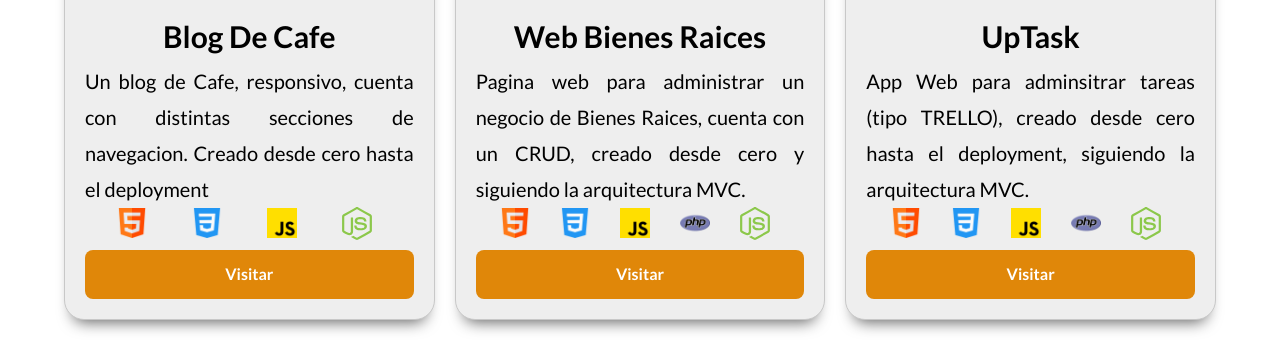
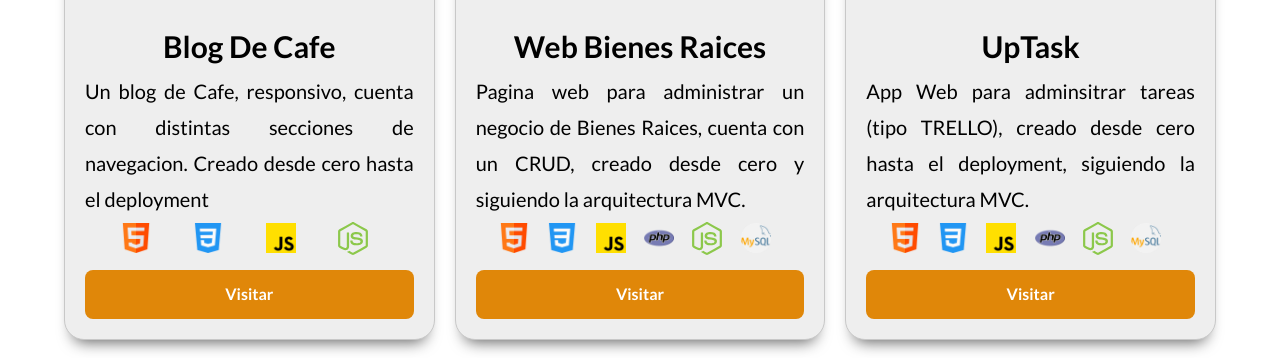
Before and after one commit to Angel-Mrt/Mi-Portafolio, a PHP site: page / in a window 1280 px wide. Shown: the part 2664-3022 px from the top of the page. Run offline with PHP 8.4, Linux system fonts and the light colour scheme; some libraries are stand-ins or nearby versions.

Commit message:
Añadiendo un nuevo proyecto y ajustando el diseño

```diff
--- a/index.php
+++ b/index.php
@@ -81,6 +81,7 @@
             <div class="contenido-anuncio">
                 <h3>MaxiBandas</h3>
                 <p>Pagina web para promocionar, contactar y/o contratar grupos y bandas musicales. (Colaboracion)</p>
+                <div class="fijo">
                     <ul class="iconos-caracteristicas">
                         <li>
                             <img class="iconos" loading="lazy" src="/build/img/html.png" alt="icono HTML">
@@ -105,9 +106,11 @@
                         </li>
                     </ul>
 
-                <a href="https://www.maxibandas.mx/" class=" boton-amarillo-bl">
+
+                    <a href="https://www.maxibandas.mx/" class=" boton-amarillo-bl" target="_blank" rel="noopener noreferrer">
                         Visitar
                     </a>
+                </div>
             </div> <!--Contenido Anuncio-->
         </div><!--Anuncio-->
 
@@ -121,6 +124,7 @@
             <div class="contenido-anuncio">
                 <h3>ITSCHI</h3>
                 <p>Pagina Oficial del Instituto Tecnologico Superior de Chicontepec (Colaboracion)</p>
+                <div class="fijo">
                     <ul class="iconos-caracteristicas">
                         <li>
                             <img class="iconos" loading="lazy" src="/build/img/html.png" alt="icono HTML">
@@ -145,9 +149,11 @@
                         </li>
                     </ul>
 
-                <a href="https://itschicontepec.edu.mx/" class=" boton-amarillo-bl">
+
+                    <a href="https://itschicontepec.edu.mx/" class=" boton-amarillo-bl" target="_blank" rel="noopener noreferrer">
                         Visitar
                     </a>
+                </div>
             </div> <!--Contenido Anuncio-->
         </div><!--Anuncio-->
 
@@ -162,6 +168,7 @@
             <div class="contenido-anuncio">
                 <h3>Festival de Musica</h3>
                 <p>Un blog Festival de Musica, responsivo, cuenta con distintas secciones de navegacion </p>
+                <div class="fijo">
                     <ul class="iconos-caracteristicas">
                         <li>
                             <img class="iconos" loading="lazy" src="/build/img/html.png" alt="icono HTML">
@@ -177,9 +184,11 @@
                         </li>
                     </ul>
 
-                <a href="https://festivalmusica-dev.netlify.app/" class=" boton-amarillo-bl">
+
+                    <a href="https://festivalmusica-dev.netlify.app/" class=" boton-amarillo-bl" target="_blank" rel="noopener noreferrer">
                         Visitar
                     </a>
+                </div>
             </div> <!--Contenido Anuncio-->
         </div><!--Anuncio-->
 
@@ -193,6 +202,7 @@
             <div class="contenido-anuncio">
                 <h3>Blog De Cafe</h3>
                 <p>Un blog de Cafe, responsivo, cuenta con distintas secciones de navegacion. Creado desde cero hasta el deployment </p>
+                <div class="fijo">
                     <ul class="iconos-caracteristicas">
                         <li>
                             <img class="iconos" loading="lazy" src="/build/img/html.png" alt="icono HTML">
@@ -208,9 +218,11 @@
                         </li>
                     </ul>
 
-                <a href="https://blogcafe-angelmrt.netlify.app/" class=" boton-amarillo-bl">
+
+                    <a href="https://blogcafe-angelmrt.netlify.app/" class=" boton-amarillo-bl" target="_blank" rel="noopener noreferrer">
                         Visitar
                     </a>
+                </div>
             </div> <!--Contenido Anuncio-->
         </div><!--Anuncio-->
 
@@ -224,6 +236,7 @@
             <div class="contenido-anuncio">
                 <h3>Web Bienes Raices</h3>
                 <p>Pagina web para administrar un negocio de Bienes Raices, cuenta con un CRUD, creado desde cero y siguiendo la arquitectura MVC.</p>
+                <div class="fijo">
                     <ul class="iconos-caracteristicas">
                         <li>
                             <img class="iconos" loading="lazy" src="/build/img/html.png" alt="icono HTML">
@@ -240,11 +253,16 @@
                         <li>
                             <img class="iconos" loading="lazy" src="/build/img/node.svg" alt="icono NodeJs">
                         </li>
+                        <li>
+                            <img class="iconos" loading="lazy" src="/build/img/mysql.png" alt="icono MySql">
+                        </li>
                     </ul>
 
-                <a href="https://voswosa.nyc.dom.my.id/" class=" boton-amarillo-bl">
+
+                    <a href="https://voswosa.nyc.dom.my.id/" class=" boton-amarillo-bl" target="_blank" rel="noopener noreferrer">
                         Visitar
                     </a>
+                </div>
             </div> <!--Contenido Anuncio-->
         </div><!--Anuncio-->
         <div class="anuncio">
@@ -257,6 +275,7 @@
             <div class="contenido-anuncio">
                 <h3>UpTask</h3>
                 <p>App Web para adminsitrar tareas (tipo TRELLO), creado desde cero hasta el deployment, siguiendo la arquitectura MVC. </p>
+                <div class="fijo">
                     <ul class="iconos-caracteristicas">
                         <li>
                             <img class="iconos" loading="lazy" src="/build/img/html.png" alt="icono HTML">
@@ -273,11 +292,16 @@
                         <li>
                             <img class="iconos" loading="lazy" src="/build/img/node.svg" alt="icono NodeJs">
                         </li>
+                        <li>
+                            <img class="iconos" loading="lazy" src="/build/img/mysql.png" alt="icono MySql">
+                        </li>
                     </ul>
 
-                <a href="https://sahbeto.nyc.dom.my.id/" class=" boton-amarillo-bl">
+
+                    <a href="https://sahbeto.nyc.dom.my.id/" class=" boton-amarillo-bl" target="_blank" rel="noopener noreferrer">
                         Visitar
                     </a>
+                </div>
             </div> <!--Contenido Anuncio-->
         </div><!--Anuncio-->
 
@@ -291,6 +315,7 @@
             <div class="contenido-anuncio">
                 <h3>App Salon</h3>
                 <p>App web para administrar una Barberia, los clientes podran generar citas. El admin podra ver las citas. Creado desde cero y siguiendo la arquitectura MVC</p>
+                <div class="fijo">
                     <ul class="iconos-caracteristicas">
                         <li>
                             <img class="iconos" loading="lazy" src="/build/img/html.png" alt="icono HTML">
@@ -307,13 +332,59 @@
                         <li>
                             <img class="iconos" loading="lazy" src="/build/img/node.svg" alt="icono NodeJs">
                         </li>
+                        <li>
+                            <img class="iconos" loading="lazy" src="/build/img/mysql.png" alt="icono MySql">
+                        </li>
                     </ul>
 
-                <a href="https://naqwufu.nyc.dom.my.id/" class=" boton-amarillo-bl">
+
+                    <a href="https://naqwufu.nyc.dom.my.id/" class=" boton-amarillo-bl" target="_blank" rel="noopener noreferrer">
                         Visitar
                     </a>
+                </div>
             </div> <!--Contenido Anuncio-->
         </div><!--Anuncio-->
+        <div class="anuncio">
+            <picture>
+                <source srcset="/build/img/DevWebCamp.webp" type="image/webp">
+                <source srcset="/build/img/DevWebCamp.png" type="image/png">
+                <img loading="lazy" src="/build/img/DevWebCamp.png" alt="Pagina DevWebCamp">
+            </picture>
+
+            <div class="contenido-anuncio">
+                <h3>DevWebCamp</h3>
+                <p>App web para administrar un evento, los usuarios podran inscribirse y adquirir su boleto una vez que hayan realizado su pago (PayPal). Cuenta con un panel de administracion. Creado desde cero y siguiendo la arquitectura MVC</p>
+                <div class="fijo">
+                    <ul class="iconos-caracteristicas">
+                        <li>
+                            <img class="iconos" loading="lazy" src="/build/img/html.png" alt="icono HTML">
+                        </li>
+                        <li>
+                            <img class="iconos" loading="lazy" src="/build/img/css.png" alt="icono css">
+                        </li>
+                        <li>
+                            <img class="iconos" loading="lazy" src="/build/img/js.png" alt="icono javascript">
+                        </li>
+                        <li>
+                            <img class="iconos" loading="lazy" src="/build/img/php.png" alt="icono php">
+                        </li>
+                        <li>
+                            <img class="iconos" loading="lazy" src="/build/img/node.svg" alt="icono NodeJs">
+                        </li>
+                        <li>
+                            <img class="iconos" loading="lazy" src="/build/img/mysql.png" alt="icono MySql">
+                        </li>
+                    </ul>
+
+
+                    <a href="https://juvyaca.mnz.dom.my.id/" class=" boton-amarillo-bl" target="_blank" rel="noopener noreferrer">
+                        Visitar
+                    </a>
+                </div>
+            </div> <!--Contenido Anuncio-->
+        </div><!--Anuncio-->
+
+
 
 
 
--- a/src/scss/layout/_anuncios.scss
+++ b/src/scss/layout/_anuncios.scss
@@ -16,6 +16,8 @@
 }
 
 .anuncio {
+    display: flex;
+    flex-direction: column;
     background-color: lighten($gris, 5);
     border: 1px solid darken($gris, 10);
     margin-bottom: 2rem;
@@ -26,6 +28,10 @@
     box-shadow: 0px 11px 15px -9px rgba(0,0,0,0.63);
 
     .contenido-anuncio{
+        flex: 1; /* Toma el espacio restante */
+        display: flex;
+        flex-direction: column; /* Organiza los hijos en columna */
+        justify-content: space-between;
         padding: 2rem;
 
     }
@@ -39,6 +45,9 @@
         font-weight: $bold;
         font-size: 3.5rem;
     }
+.fijo{
+     margin-top: auto;
+}
 .iconos-caracteristicas{
     display: flex;
     list-style: none;
@@ -46,6 +55,7 @@
     max-width: 30rem;
     justify-content: center; /* Centrar horizontalmente */
     margin: 0 auto; /* Para centrar el contenedor en la página */
+    padding: .5rem;
     li {
         flex: 1;
         display: flex;
```
Also changed, not shown: build/css/app.css, src/img/DevWebCamp.PNG (added), 3 other files. Lines whose indentation alone changed are shown as unchanged.
